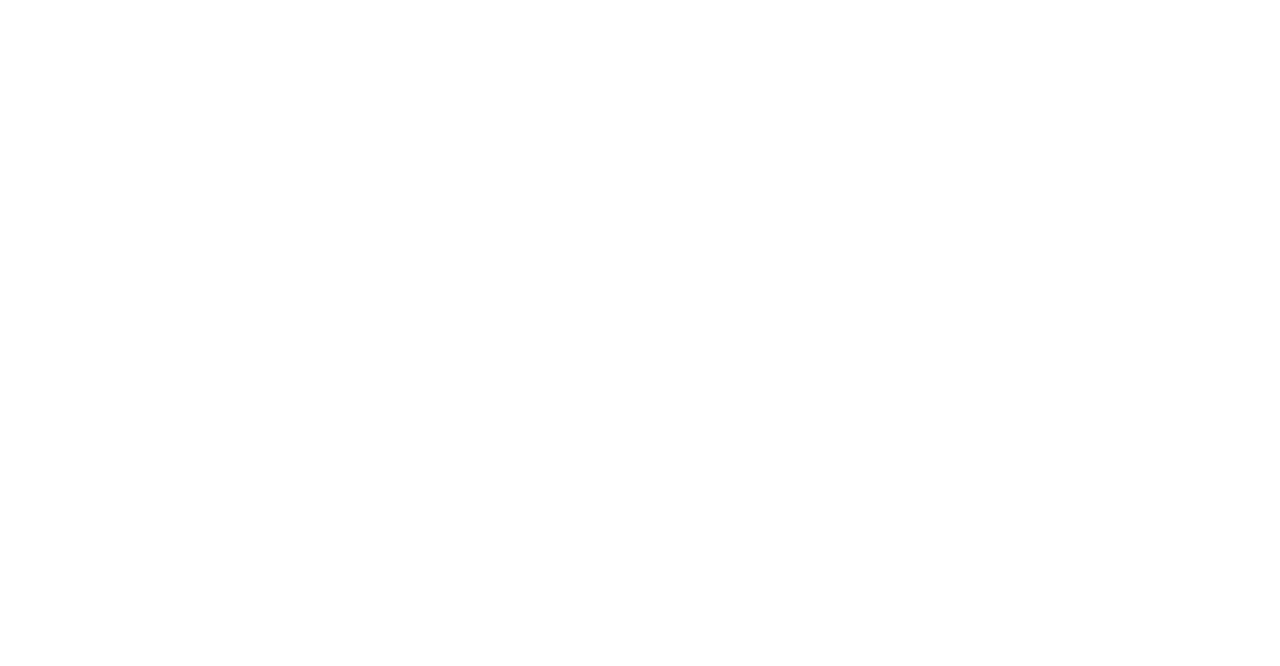
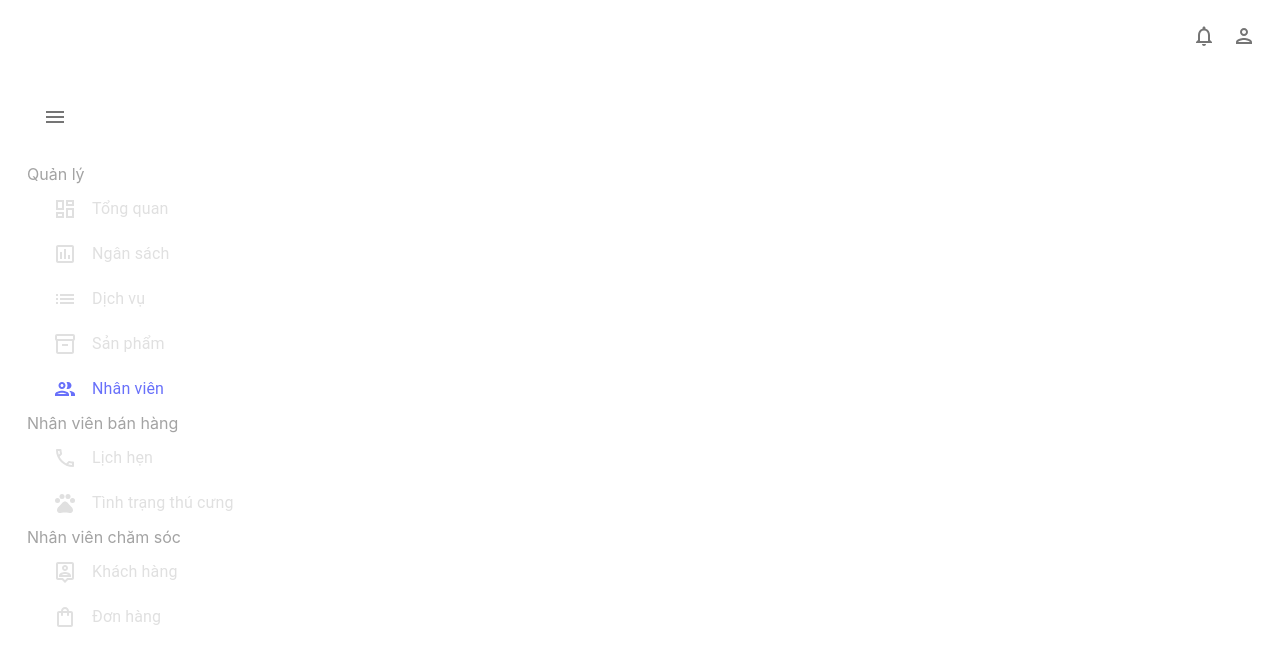
Before and after one commit to vuongkhanh1537/PetCare, a React (Create React App) app in the folder client/: page /nhan_vien in a window 1280 px wide. Before the commit this address had no page. Shown: the top 666 px of the page. Built offline with nearby package versions, Linux system fonts and the light colour scheme.

Commit message:
Fix Sidebar

```diff
--- a/client/src/App.js
+++ b/client/src/App.js
@@ -1,10 +1,10 @@
 import './App.css';
-import {Routes, Route, Link} from 'react-router-dom'
+import {Routes, Route} from 'react-router-dom'
 import Home from './global/homePage/Home';
 import Employee from './admin/page/employee/Employee';
 import Login from './global/login/Login';
 import Dashboard from './admin/page/dashboard/Dashboard'
-import Topbar from './admin/page/global/Topbar';
+import Product from './admin/page/product/Product';
 
 function App() {
   return (
@@ -14,8 +14,9 @@
         <Routes>
           <Route path="/" element={<Home/>}  />
           <Route path="/login" element={<Login/>}  />
-          <Route path="/employee" element={<Employee/>}  />
           <Route path="/dashboard" element={<Dashboard/>} />
+          <Route path="/san_pham" element={<Product />} />
+          <Route path="/nhan_vien" element={<Employee/>} />
         </Routes>
       </main>
     </div>
--- a/client/src/admin/page/dashboard/Dashboard.js
+++ b/client/src/admin/page/dashboard/Dashboard.js
@@ -6,7 +6,7 @@
     return (
     <>
     <Topbar />
-    <Sidebar />
+    <Sidebar site="Tổng quan"/>
     </>
     )
 }
--- a/client/src/admin/page/employee/Employee.js
+++ b/client/src/admin/page/employee/Employee.js
@@ -0,0 +1,14 @@
+import Sidebar from "../global/Sidebar";
+import Topbar from "../global/Topbar";
+
+const Employee = () => {
+
+    return (
+    <>
+    <Topbar />
+    <Sidebar site="Nhân viên"/>
+    </>
+    )
+}
+
+export default Employee;
--- a/client/src/admin/page/global/Sidebar.jsx
+++ b/client/src/admin/page/global/Sidebar.jsx
@@ -30,9 +30,9 @@
   );
 };
 
-const Sidebar = () => {
+const Sidebar = ({site}) => {
   const [isCollapsed, setIsCollapsed] = useState(false);
-  const [selected, setSelected] = useState("Tổng quan");
+  const [selected, setSelected] = useState(site);
 
   return (
     <Box
--- /dev/null
+++ b/client/src/admin/page/product/Product.jsx
@@ -0,0 +1,14 @@
+import Sidebar from "../global/Sidebar";
+import Topbar from "../global/Topbar";
+
+const Product = () => {
+
+    return (
+    <>
+    <Topbar />
+    <Sidebar site="Sản phẩm"/>
+    </>
+    )
+}
+
+export default Product;
```
